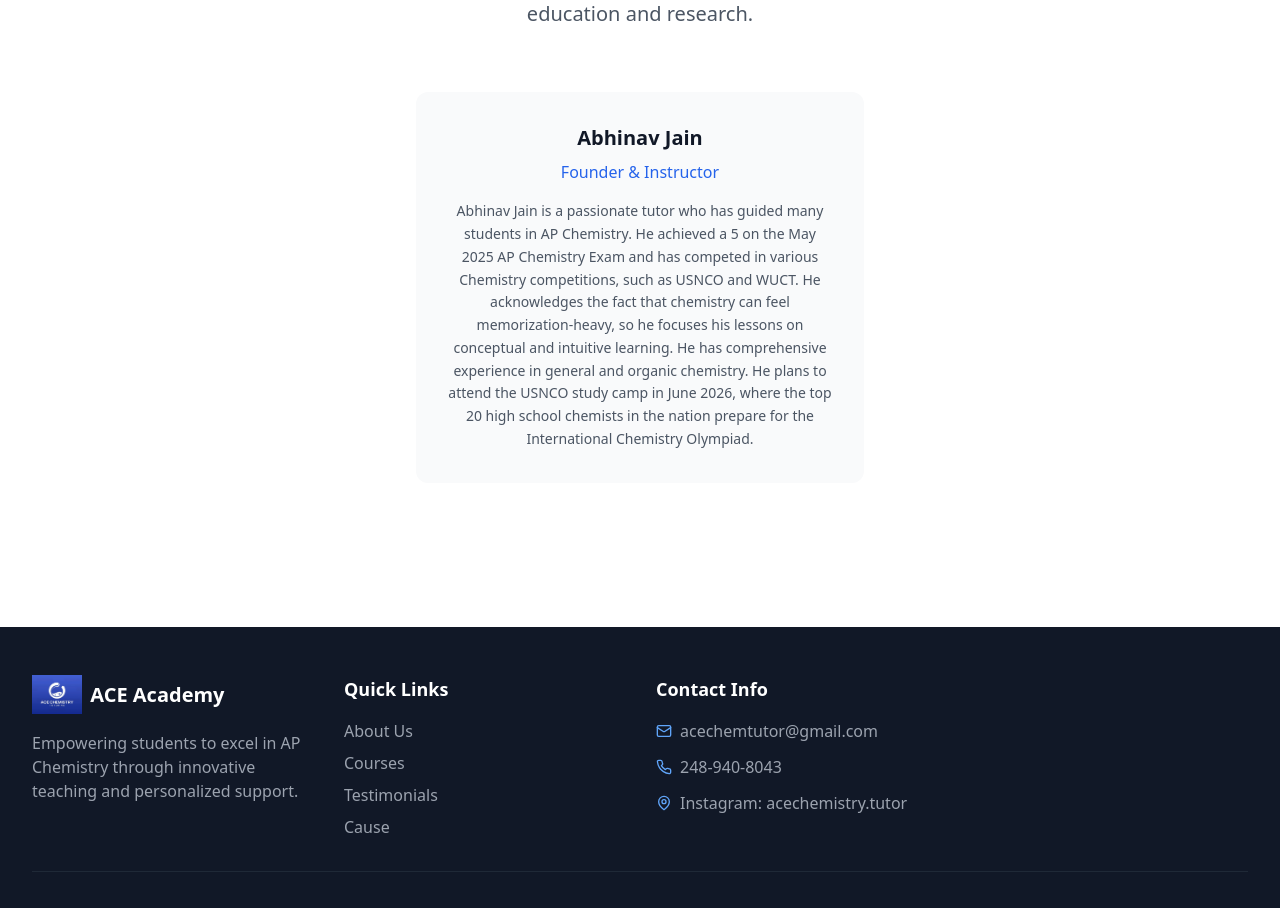
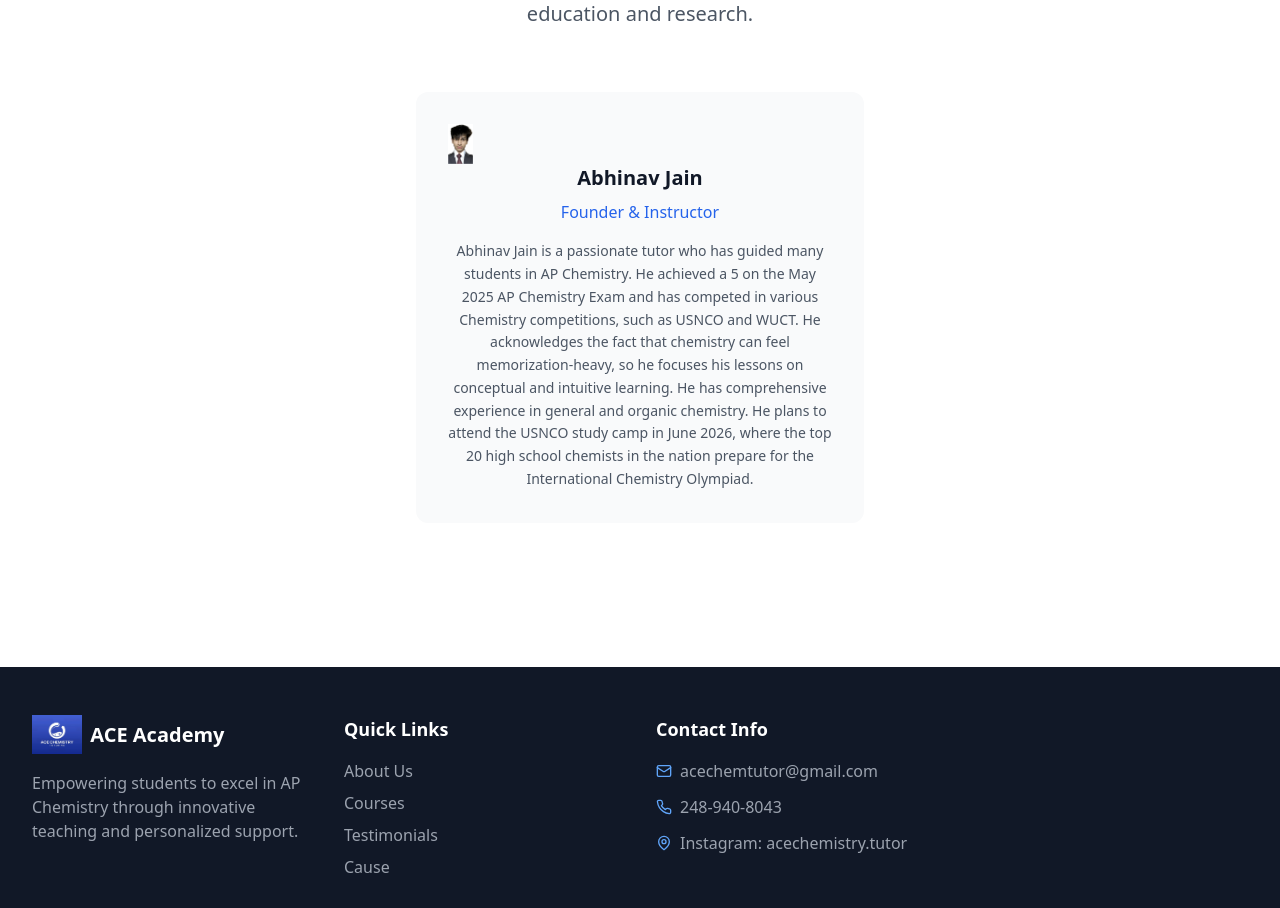
Before and after one commit to PaulLei/ace, a React (Vite) app: page /about in a window 1280 px wide. Shown: the part 2025-2933 px from the top of the page. Built offline with nearby package versions, Linux system fonts and the light colour scheme.

Commit message:
Update About.tsx

```diff
--- a/src/pages/About.tsx
+++ b/src/pages/About.tsx
@@ -133,7 +133,11 @@ const About = () => {
           }`}>
             {team.map((member, index) => (
               <div key={index} className="bg-gray-50 rounded-xl p-8 text-center">
-
+                <img
+              src="/bopi.png"
+              alt="Abhinav Jain"
+              className="h-10 w-auto object-contain"
+                  />
                 <h3 className="text-xl font-semibold text-gray-900 mb-2">{member.name}</h3>
                 <p className="text-blue-600 font-medium mb-4">{member.role}</p>
                 <p className="text-gray-600 text-sm leading-relaxed">{member.bio}</p>
```
